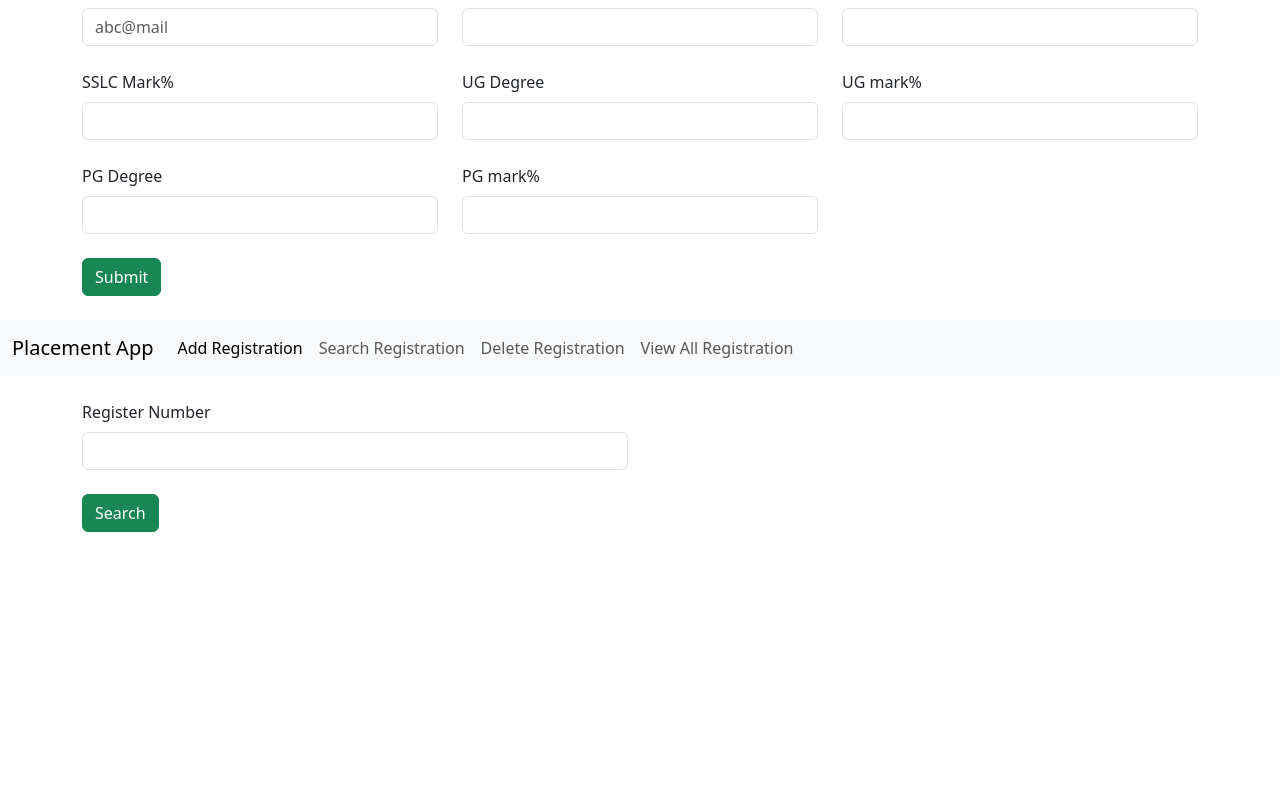
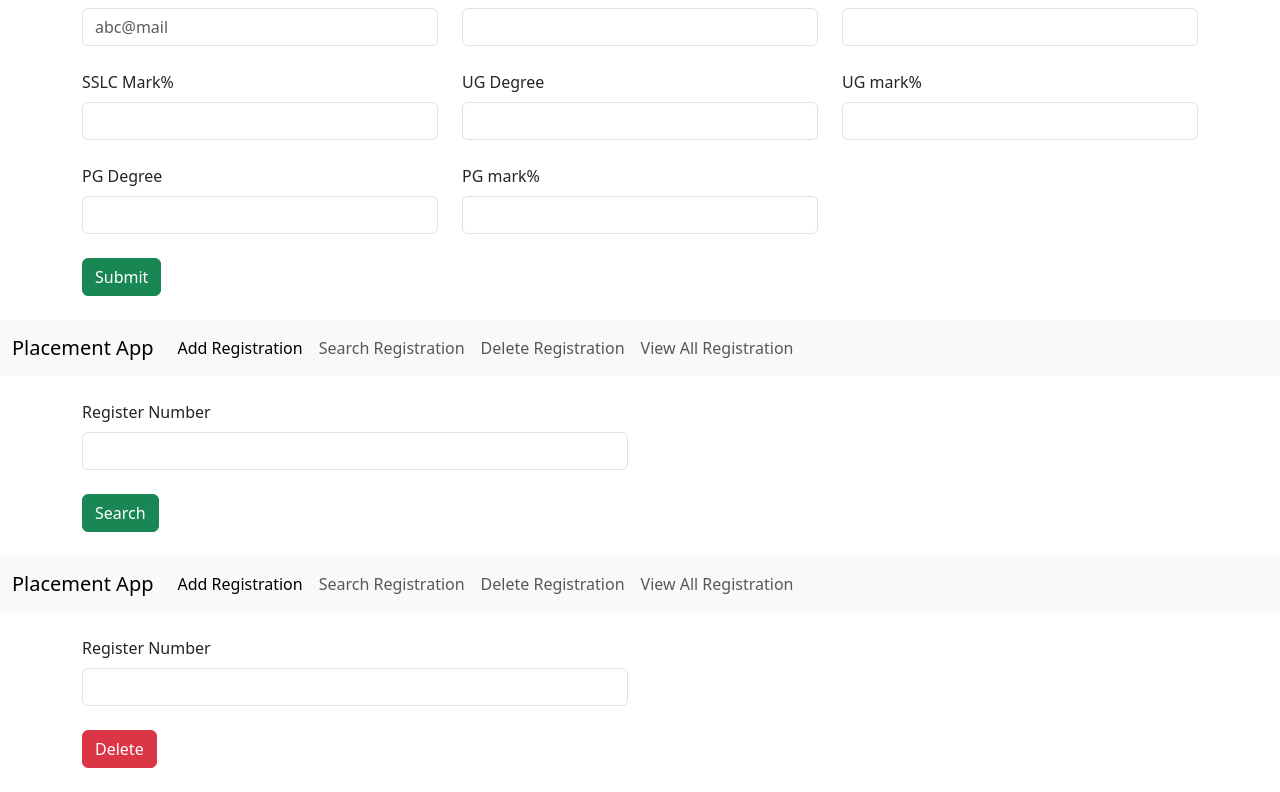
Before and after one commit to Ananthuunnithan/placement-app, a React (Vite) app: page / in a window 1280 px wide. Shown: the part 198-990 px from the top of the page. Before the commit the page ends 800 px from the top, so only its background shows below. Built offline with nearby package versions, Linux system fonts and the light colour scheme.

Commit message:
Delete Student included

```diff
--- a/src/App.jsx
+++ b/src/App.jsx
@@ -6,6 +6,7 @@
 import AddReg from './components/AddReg'
 import NavBar from './components/NavBar'
 import SearchStudent from './components/SearchStudent'
+import DeleteStudent from './components/DeleteStudent'
 
 function App() {
   const [count, setCount] = useState(0)
@@ -15,6 +16,7 @@
 
 <AddReg/>
 <SearchStudent/>
+<DeleteStudent/>
     </>
   )
 }
--- /dev/null
+++ b/src/components/DeleteStudent.jsx
@@ -0,0 +1,34 @@
+import React from 'react'
+import NavBar from './NavBar'
+
+const DeleteStudent = () => {
+    return (
+        <div>
+            <NavBar />
+            <div className="container mt-4 mb-4">
+                <div className="row">
+                    <div className="col col-12">
+
+                        <div className="row g-4">
+                            <div className="col col-12 col-sm-6">
+
+                                <label htmlFor="" className="form-label">Register Number</label>
+                                <input type="text" className="form-control" />
+
+                            </div>
+                            <div className="col col-12">
+
+                                <button className="btn btn-danger">Delete</button>
+
+                            </div>
+                        </div>
+
+                    </div>
+                </div>
+            </div>
+
+        </div>
+    )
+}
+
+export default DeleteStudent
```
